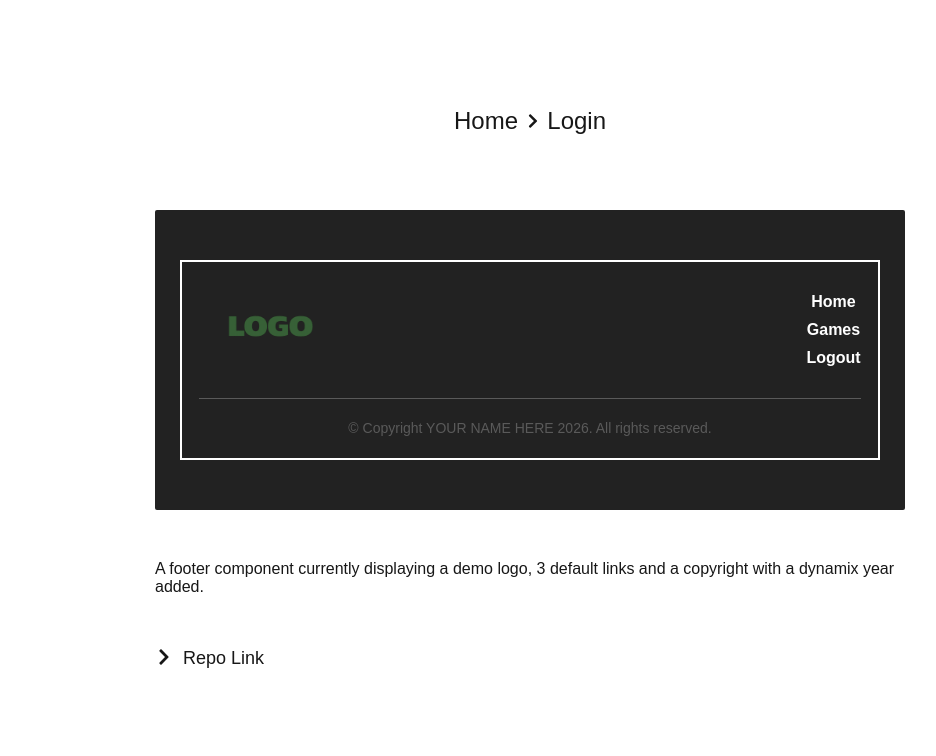
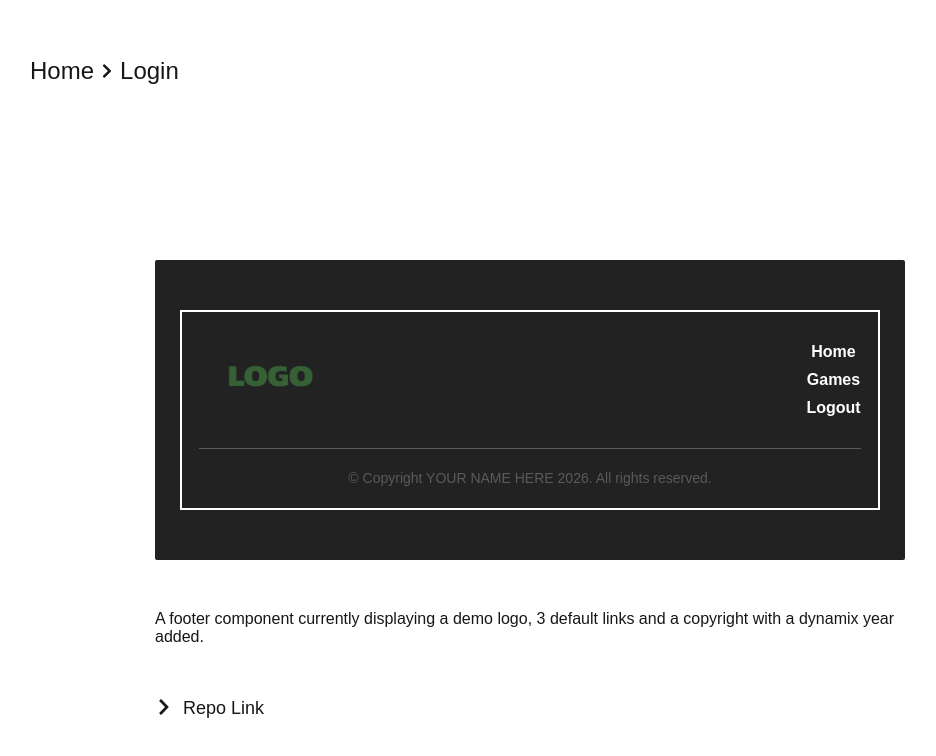
Before and after one commit to carledwardm/react-component-library, a Next.js app: page /footer in a window 1280 px wide. Shown: the top 756 px of the page, without its empty margins (110-1046 px from the left). Built offline with nearby package versions, Linux system fonts and the light colour scheme.

Commit message:
Add breadcrumbs styling to all pages

```diff
--- a/app/footer/Footer.module.scss
+++ b/app/footer/Footer.module.scss
@@ -6,6 +6,16 @@
     height: 100vh;
     width: 100%;
     gap: 50px;
+}
+
+.breadcrumbs {
+    display: flex;
+    align-items: center;
+    justify-content: flex-start;
+    width: 100%;
+    max-width: 1000px;
+    margin-bottom: 100px;
+    gap: 5px;
 }
 
 .homeLink {
--- a/app/header/Header.module.scss
+++ b/app/header/Header.module.scss
@@ -6,6 +6,16 @@
     height: 100vh;
     width: 100%;
     gap: 50px;
+}
+
+.breadcrumbs {
+    display: flex;
+    align-items: center;
+    justify-content: flex-start;
+    width: 100%;
+    max-width: 1000px;
+    margin-bottom: 100px;
+    gap: 5px;
 }
 
 .homeLink {
--- a/app/login/Login.module.scss
+++ b/app/login/Login.module.scss
@@ -6,6 +6,16 @@
     min-height: 100vh;
     width: 100%;
     gap: 50px;
+}
+
+.breadcrumbs {
+    display: flex;
+    align-items: center;
+    justify-content: flex-start;
+    width: 100%;
+    max-width: 1000px;
+    margin-bottom: 100px;
+    gap: 5px;
 }
 
 .homeLink {
--- a/app/signup/Signup.module.scss
+++ b/app/signup/Signup.module.scss
@@ -7,6 +7,16 @@
     width: 100%;
     gap: 50px;
     padding: 25px;
+}
+
+.breadcrumbs {
+    display: flex;
+    align-items: center;
+    justify-content: flex-start;
+    width: 100%;
+    max-width: 1000px;
+    margin-bottom: 100px;
+    gap: 5px;
 }
 
 .componentContainer {
--- a/app/toast/Toast.module.scss
+++ b/app/toast/Toast.module.scss
@@ -6,6 +6,16 @@
     height: 100vh;
     width: 100%;
     gap: 50px;
+}
+
+.breadcrumbs {
+    display: flex;
+    align-items: center;
+    justify-content: flex-start;
+    width: 100%;
+    max-width: 1000px;
+    margin-bottom: 100px;
+    gap: 5px;
 }
 
 .componentContainer {
```
